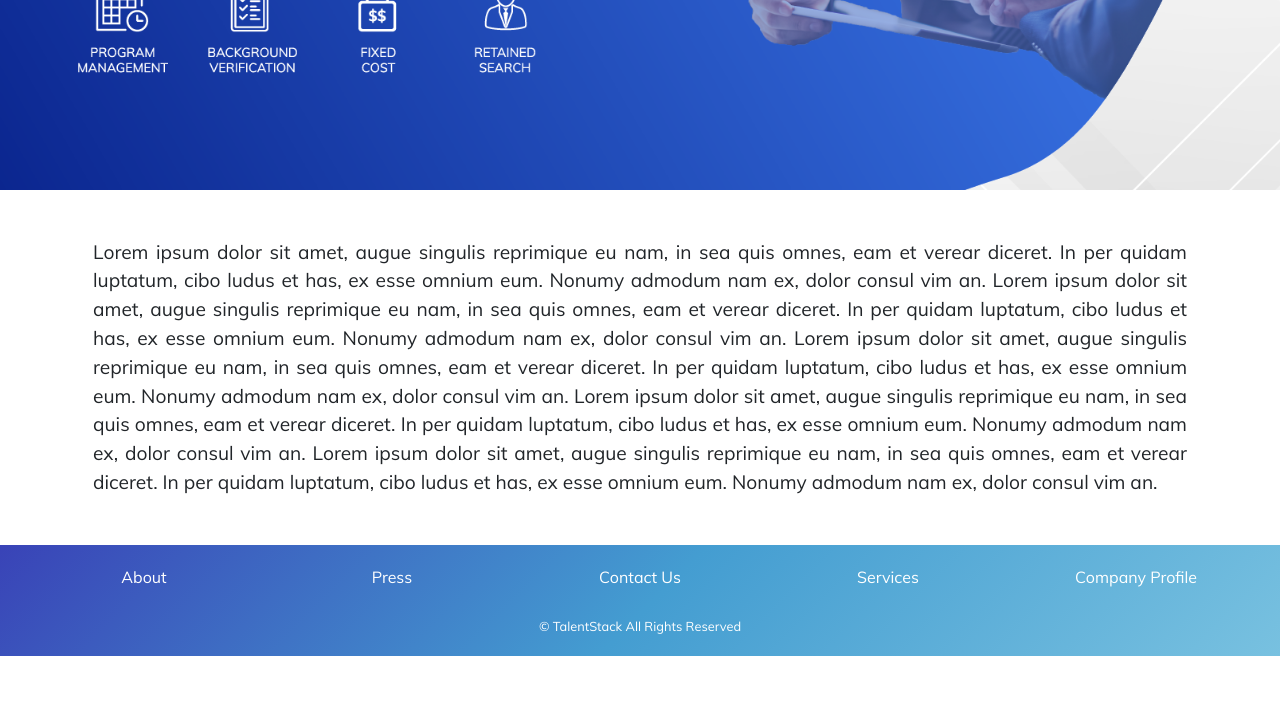
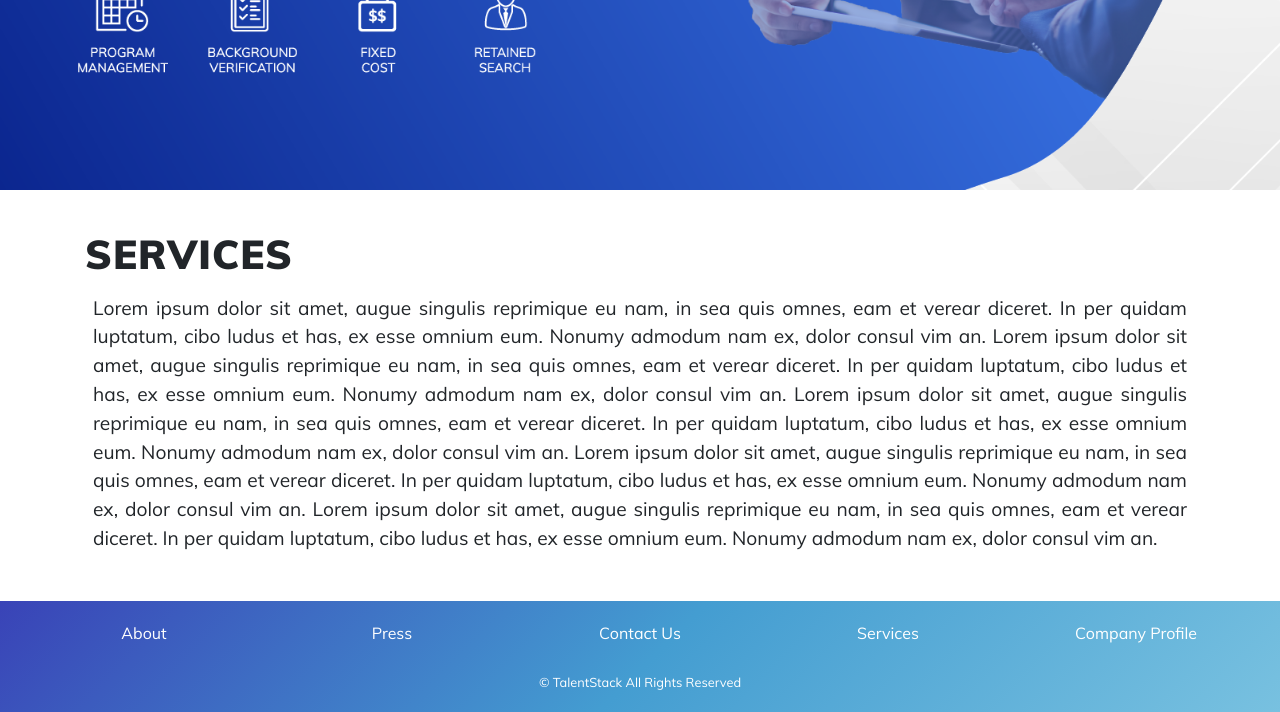
Before and after one commit to dhamecha/talentstack, a PHP site: page /services.php in a window 1280 px wide. Shown: the part 446-1158 px from the top of the page. Before the commit the page ends 1102 px from the top, so only its background shows below. Run offline with PHP 8.4, Linux system fonts and the light colour scheme.

Commit message:
Fixed Service Page and Path Problem

```diff
--- a/css/responsive.css
+++ b/css/responsive.css
@@ -234,6 +234,15 @@
 
   /* Services Page Styles */
 
+  .services-banner {
+    display: none;
+  }
+
+  .services-banner-mobile {
+    display: block;
+    width: 100%;
+  }
+
   /* Company Page Styles */
   .company-wrapper {
     position: relative;
--- a/css/style.css
+++ b/css/style.css
@@ -581,11 +581,18 @@ footer {
   display: none;
 }
 
+.services-heading {
+  font-family: 'Muli-Black';
+  text-transform: uppercase;
+  letter-spacing: 1px;
+  margin-top: 40px;
+}
+
 .services-desc {
   text-align: justify;
   font-size: 1.2em;
   padding: 8px;
-  margin-top: 40px;
+  /*margin-top: 40px;*/
   margin-bottom: 40px;
 }
 
--- a/includes/footer.php
+++ b/includes/footer.php
@@ -1,11 +1,11 @@
 <footer>
   <div class="footer-wrapper">
     <div class="footer-links-wrapper">
-      <a href="/ts/about.php" class="footer-links">About</a>
-      <a href="/ts/press.php" class="footer-links">Press</a>
-      <a href="/ts/contact.php" class="footer-links">Contact Us</a>
-      <a href="/ts/services.php" class="footer-links">Services</a>
-      <a href="/ts/company.php" class="footer-links">Company Profile</a>
+      <a href="<?php echo APP_PATH ?>about.php" class="footer-links">About</a>
+      <a href="<?php echo APP_PATH ?>press.php" class="footer-links">Press</a>
+      <a href="<?php echo APP_PATH ?>contact.php" class="footer-links">Contact Us</a>
+      <a href="<?php echo APP_PATH ?>services.php" class="footer-links">Services</a>
+      <a href="<?php echo APP_PATH ?>company.php" class="footer-links">Company Profile</a>
     </div>
 
     <span class="copyright-txt">&copy; TalentStack All Rights Reserved</span>
--- a/includes/header.php
+++ b/includes/header.php
@@ -1,3 +1,11 @@
+<?php
+// Development
+  define('APP_PATH', "/ts/");
+
+// Production
+// define('APP_PATH', "/");
+?>
+
 <header>
   <nav class="navbar navbar-expand-lg navbar-light ts-navbar">
     <a class="navbar-brand custom-navbar-brand" href="#">
@@ -22,22 +30,22 @@
     <div class="collapse navbar-collapse" id="navbarSupportedContent">
       <ul class="navbar-nav custom-navbar-nav">
         <li class="nav-item home-page-nav-li">
-          <a class="nav-link custom-nav-link" href="/ts/about.php">About <span class="sr-only">(current)</span></a>
+          <a class="nav-link custom-nav-link" href="<?php echo APP_PATH ?>about.php">About <span class="sr-only">(current)</span></a>
         </li>
         <li class="nav-item home-page-nav-li">
-          <a class="nav-link custom-nav-link" href="/ts/press.php">Press</a>
+          <a class="nav-link custom-nav-link" href="<?php echo APP_PATH ?>press.php">Press</a>
         </li>
 
         <li class="nav-item home-page-nav-li">
-          <a class="nav-link custom-nav-link disabled" href="/ts/contact.php">Contact Us</a>
+          <a class="nav-link custom-nav-link disabled" href="<?php echo APP_PATH ?>contact.php">Contact Us</a>
         </li>
 
         <li class="nav-item home-page-nav-li">
-          <a class="nav-link custom-nav-link disabled" href="/ts/services.php">Services</a>
+          <a class="nav-link custom-nav-link disabled" href="<?php echo APP_PATH ?>services.php">Services</a>
         </li>
 
         <li class="nav-item home-page-nav-li">
-          <a class="nav-link custom-nav-link disabled" href="/ts/company.php">Company Profile</a>
+          <a class="nav-link custom-nav-link disabled" href="<?php echo APP_PATH ?>company.php">Company Profile</a>
         </li>
       </ul>
     </div>
--- a/services.php
+++ b/services.php
@@ -26,6 +26,7 @@
     </div>
 
     <div class="container">
+      <h1 class="services-heading">Services</h1>
       <div class="services-desc">
         Lorem ipsum dolor sit amet, augue singulis reprimique eu nam, in sea quis omnes, eam et verear diceret. In per quidam luptatum, cibo ludus et has, ex esse omnium eum. Nonumy admodum nam ex, dolor consul vim an.
         Lorem ipsum dolor sit amet, augue singulis reprimique eu nam, in sea quis omnes, eam et verear diceret. In per quidam luptatum, cibo ludus et has, ex esse omnium eum. Nonumy admodum nam ex, dolor consul vim an.
```
Also changed, not shown: images/contact/contact_mobile.png, images/services/services-banner-mobile.jpg (deleted), images/services/services-banner-mobile.png (added).
